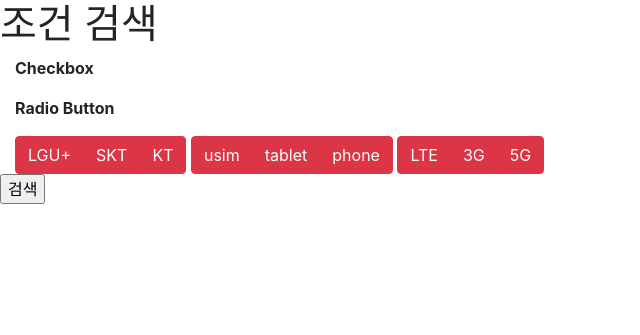
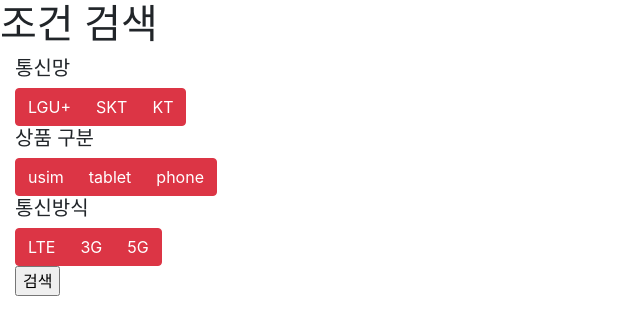
Before and after one commit to sindpfla98/epost, a Django app: page /epost/listing_search in a window 1280 px wide. Shown: the top 335 px of the page, without its empty margins (0-640 px from the left). Run offline with Django 3.2, Linux system fonts and the light colour scheme; some libraries are stand-ins or nearby versions.

Commit message:
listing page 01

```diff
--- a/epost/templates/epost/listing_search.html
+++ b/epost/templates/epost/listing_search.html
@@ -16,13 +16,14 @@
 		<!--{{form.as_table}}-->
 
 		<div class="col">
-			<p><strong>Checkbox</strong></p>
-			<div class="btn-group-toggle" data-toggle="buttons">
+			<!--<p><strong>Checkbox</strong></p>-->
+			<!--<div class="btn-group-toggle" data-toggle="buttons">-->
 				<!--<label class="btn btn-primary">-->
 					<!--<input type="checkbox"> Checkbox-->
 				<!--</label>-->
-			</div>
-			<p><strong>Radio Button</strong></p>
+			<!--</div>-->
+
+			<h5>통신망</h5>
 			<div class="btn-group btn-group-toggle" data-toggle="buttons">
 				<label class="btn btn-danger">
 					<input type="radio" name="mobile_carrier" id="jb-radio-1" value="LGU+">LGU+
@@ -35,6 +36,7 @@
 				</label>
 			</div>
 
+			<h5>상품 구분</h5>
 			<div class="btn-group btn-group-toggle" data-toggle="buttons">
 				<label class="btn btn-danger">
 					<input type="radio" name="category" value="usim">usim
@@ -47,6 +49,7 @@
 				</label>
 			</div>
 
+			<h5>통신방식</h5>
 			<div class="btn-group btn-group-toggle" data-toggle="buttons">
 				<label class="btn btn-danger">
 					<input type="radio" name="data_speed" value="LTE">LTE
@@ -58,10 +61,10 @@
 					<input type="radio" name="data_speed" value="5G">5G
 				</label>
 			</div>
+			<p><input type="submit" value="검색"></p>
 		</div>
-		<input type="submit" value="검색">
+
     </form>
-
 		<script src="https://code.jquery.com/jquery-3.3.1.slim.min.js"></script>
 		<script src="https://cdnjs.cloudflare.com/ajax/libs/popper.js/1.14.3/umd/popper.min.js"></script>
 		<script src="https://stackpath.bootstrapcdn.com/bootstrap/4.1.3/js/bootstrap.min.js"></script>
--- a/epost/views.py
+++ b/epost/views.py
@@ -61,7 +61,6 @@
         form = CVSUploadForm(request.POST, request.FILES)
         if form.is_valid():
             form.save()
-
             CSV_PATH = settings.MEDIA_ROOT +str(CVSUpload.objects.last().file)
             with open(CSV_PATH, encoding='utf-8-sig') as csvfile:
                 data_reader = csv.DictReader(csvfile)
```
